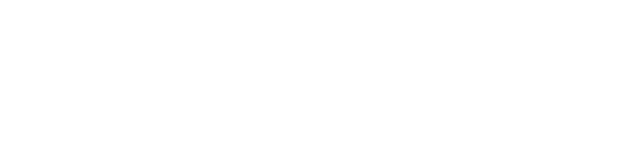
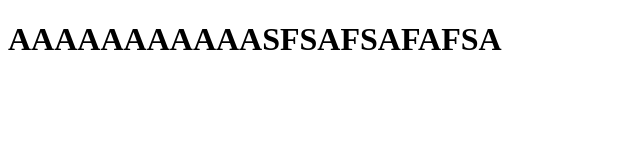
Before and after one commit to CodingWithSamuel/SITE-PORTIFOLIO, a plain HTML site: page About me.html in a window 1280 px wide. Shown: the whole page, without its empty margins (0-640 px from the left). Drawn offline with Linux system fonts and the light colour scheme.

Commit message:
line 9 change

```diff
--- a/About me.html
+++ b/About me.html
@@ -6,6 +6,6 @@
     <title> Sobre Mim </title>
 </head>
 <body>
-
+    <h1> AAAAAAAAAAASFSAFSAFAFSA </h1>
 </body>
 </html>
```
